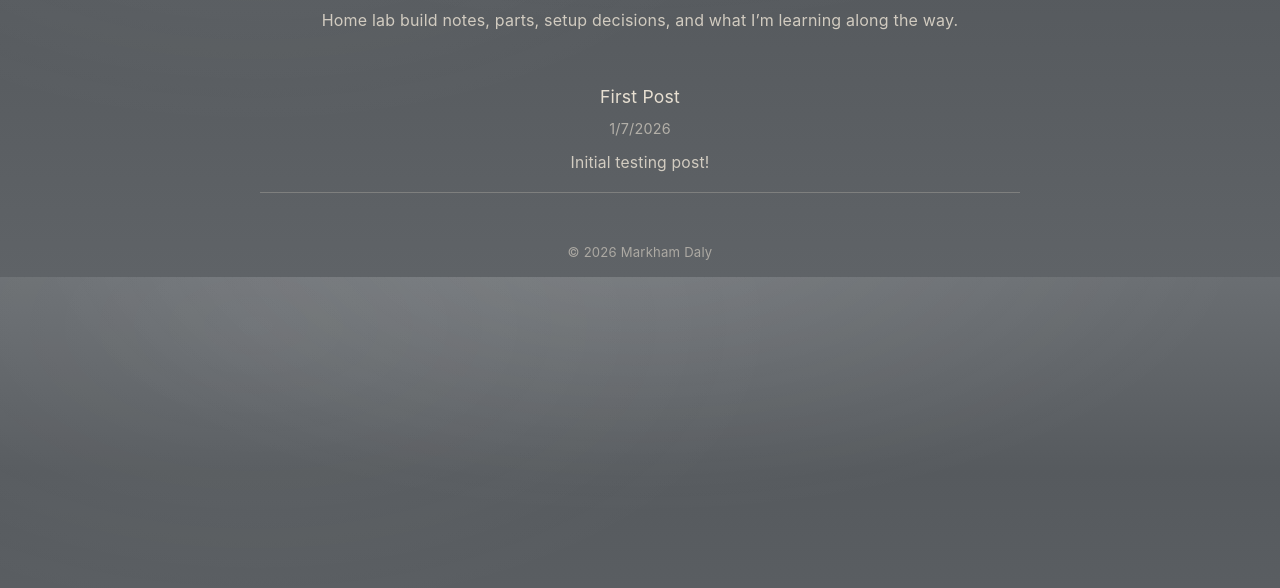
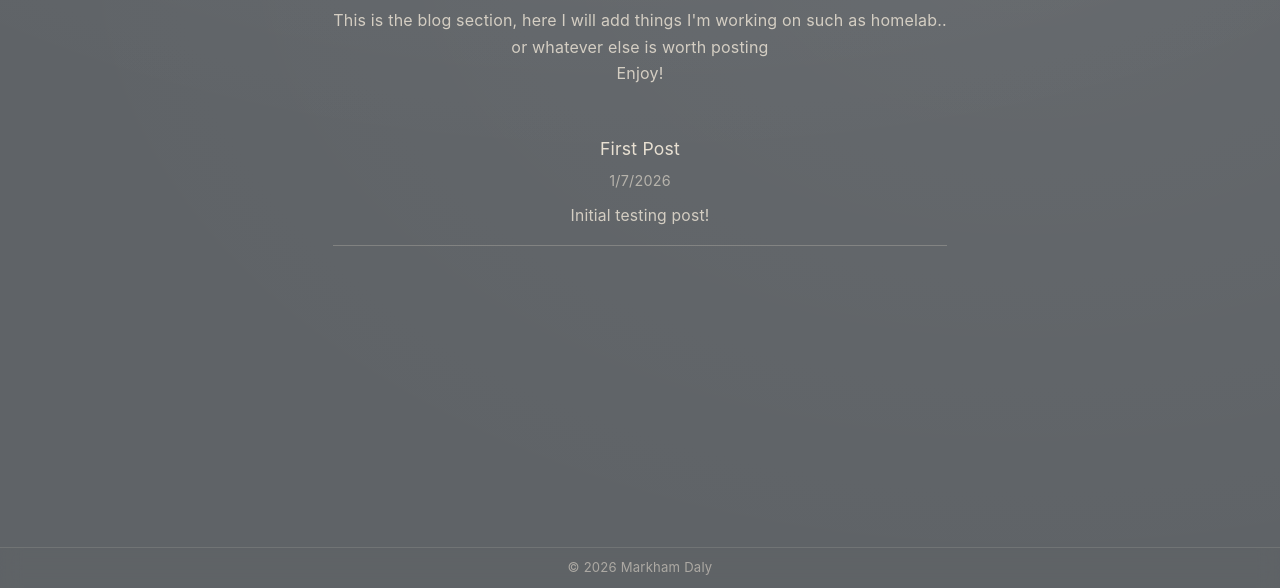
Before and after one commit to mdalydev/mdaly.dev, a website: page blog/index.html in a window 1280 px wide. Shown: the part 212-800 px from the top of the page. Drawn offline with Linux system fonts and the light colour scheme.

Commit message:
Further changes to make the blog section better + footer changes

```diff
--- a/blog/index.html
+++ b/blog/index.html
@@ -15,12 +15,25 @@
     body{
       margin:0; color:var(--text);
       background:
-        radial-gradient(1100px 520px at 50% -10%, rgba(255,255,255,0.10), transparent 55%),
-        radial-gradient(900px 500px at 20% 10%, rgba(255,255,255,0.06), transparent 58%),
-        linear-gradient(180deg, var(--bg3), var(--bg2) 40%, var(--bg));
+    radial-gradient(1600px 900px at 50% -30%, rgba(255,255,255,0.06), transparent 70%),
+    radial-gradient(1400px 900px at 80% 20%, rgba(255,255,255,0.04), transparent 72%),
+    var(--bg);
       font-family:"Avenir Next", Avenir, -apple-system, BlinkMacSystemFont, "Segoe UI", Roboto, Helvetica, Arial, sans-serif;
       line-height:1.65; letter-spacing:0.2px;
     }
+
+    html, body { height: 100%; }
+
+body{
+  min-height: 100vh;
+  display: flex;
+  flex-direction: column;
+}
+
+    main{
+    flex: 1;
+}
+
     header{
       position:sticky; top:0; z-index:20;
       background: rgba(95,99,103,0.78);
@@ -103,10 +116,13 @@
   margin-right: auto;
 }
 
-    footer{
-  max-width: var(--max);
-  margin: 0 auto;
-  padding: 10px 18px 14px;
+   footer{
+  margin-top: auto;
+  background: rgba(95,99,103,0.78);
+  backdrop-filter: blur(10px);
+  border-top: 1px solid rgba(243,234,219,0.12);
+
+  padding: 12px 18px;
   text-align: center;
   font-size: 0.82rem;
   line-height: 1.2;
@@ -115,13 +131,13 @@
 footer a{
   color: rgba(243,234,219,0.52);
   text-decoration: none;
-  display: inline-block;
-  padding: 2px 0;
 }
-    footer a:hover{
-      color: rgba(243,234,219,0.78);
-      text-shadow: 0 0 16px rgba(243,234,219,0.18);
-    }
+
+footer a:hover{
+  color: rgba(243,234,219,0.78);
+}
+
+
 
 
   </style>
@@ -140,7 +156,7 @@ footer a{
 
   <main>
     <h1>Blog</h1>
-    <p>Home lab build notes, parts, setup decisions, and what I’m learning along the way.</p>
+    <p>This is the blog section, here I will add things I'm working on such as homelab.. <br> or whatever else is worth posting <br> Enjoy!</p>
 
     <div class="postlist">
       <div class="post">
```
Also changed, not shown: blog/firstpost/index.html (+25 -12 lines), index.html (+24 -12 lines), templates/blog-index.html (+30 -14 lines), templates/post.html (+25 -12 lines).
